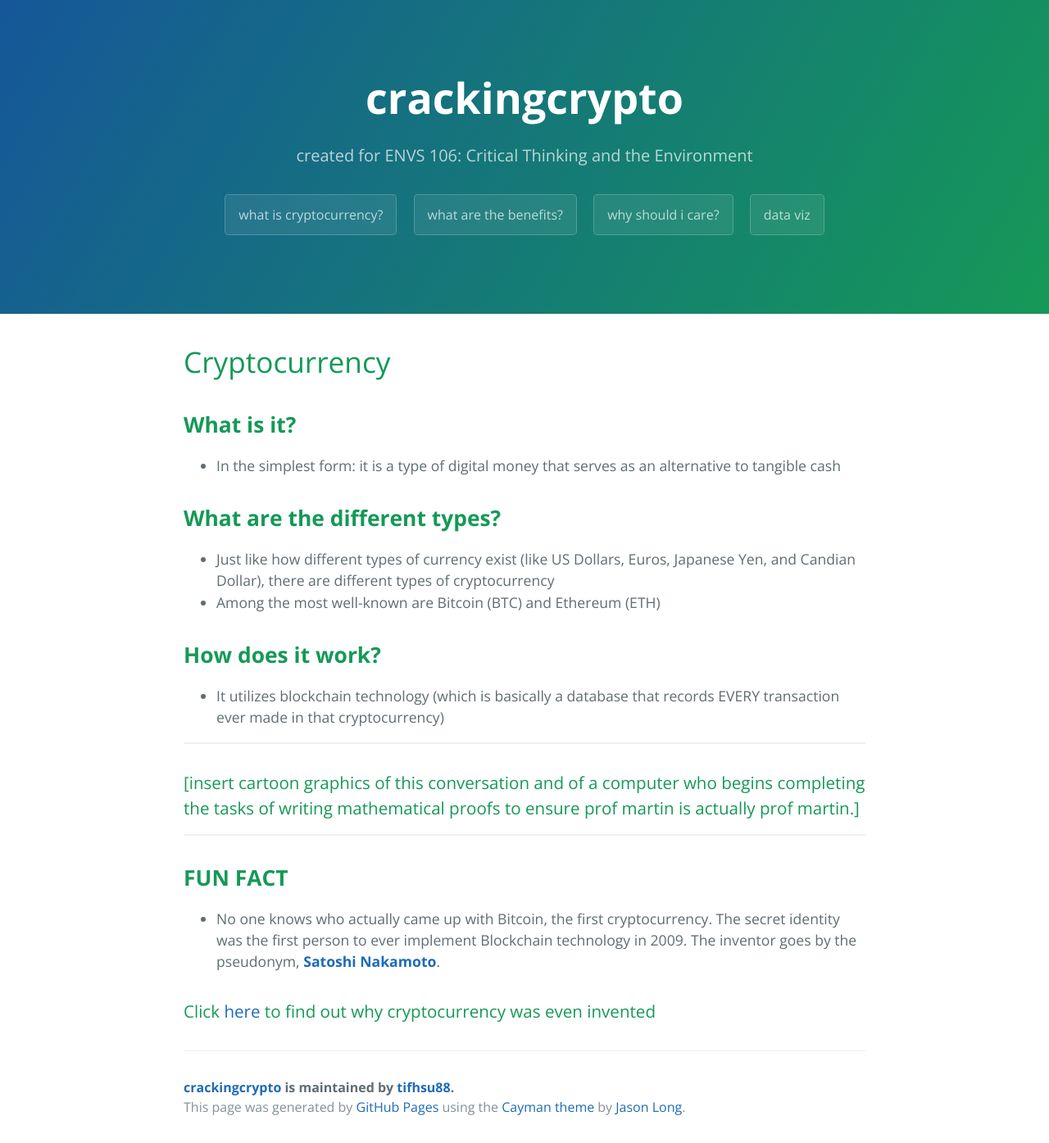
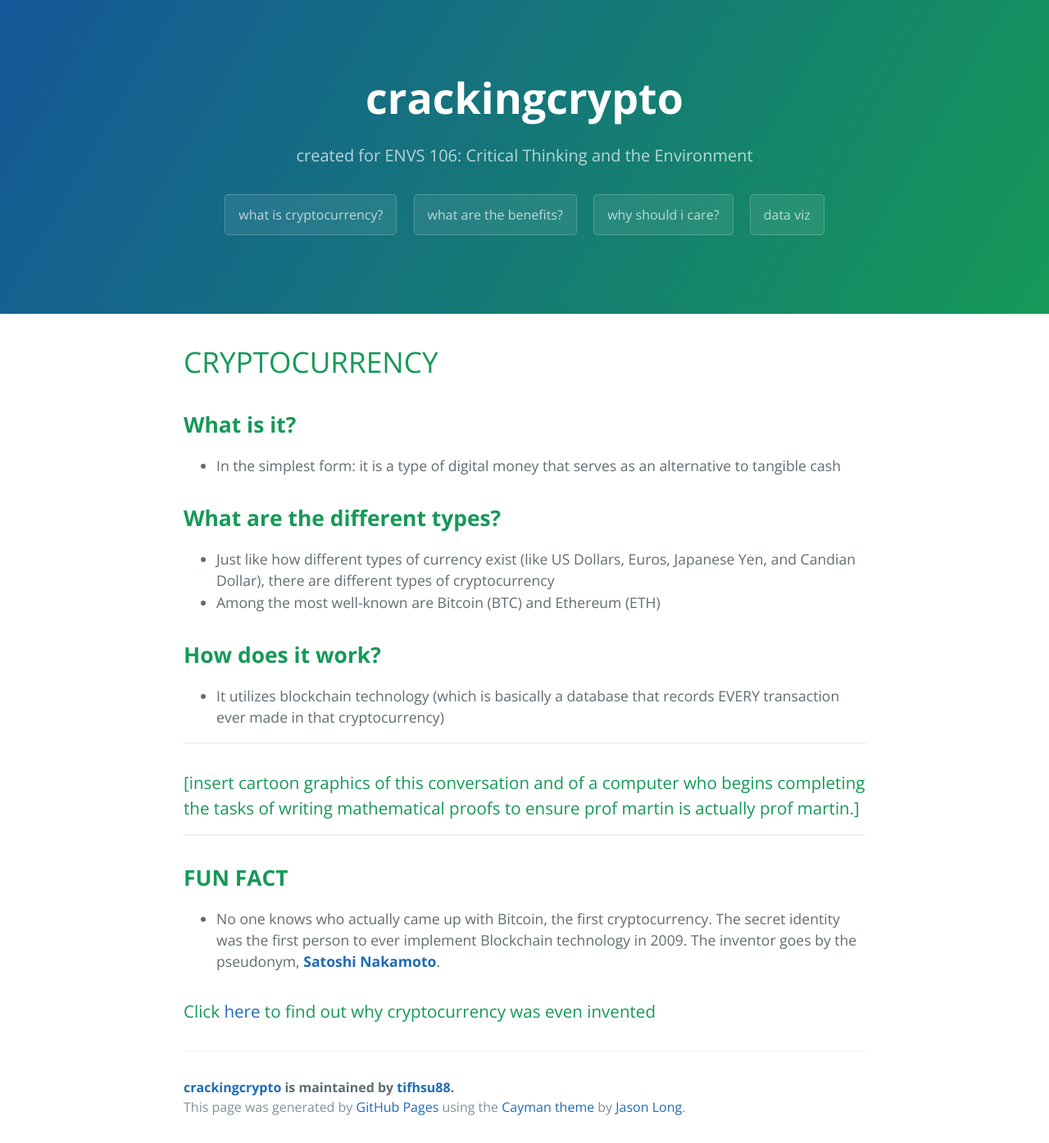
Before and after one commit to tifhsu88/crackingcrypto, a Jekyll site: the page built from index.md, in a window 1280 px wide. Shown: the whole page at 82% size. Built offline with Jekyll 4.4.1, drawn with Linux system fonts in a browser that asks for light colours.

```diff
--- a/index.md
+++ b/index.md
@@ -4,7 +4,7 @@ layout: template
 filename: index
 ---
 
-# Cryptocurrency
+# CRYPTOCURRENCY
 
 ## **What is it?**
 
```
